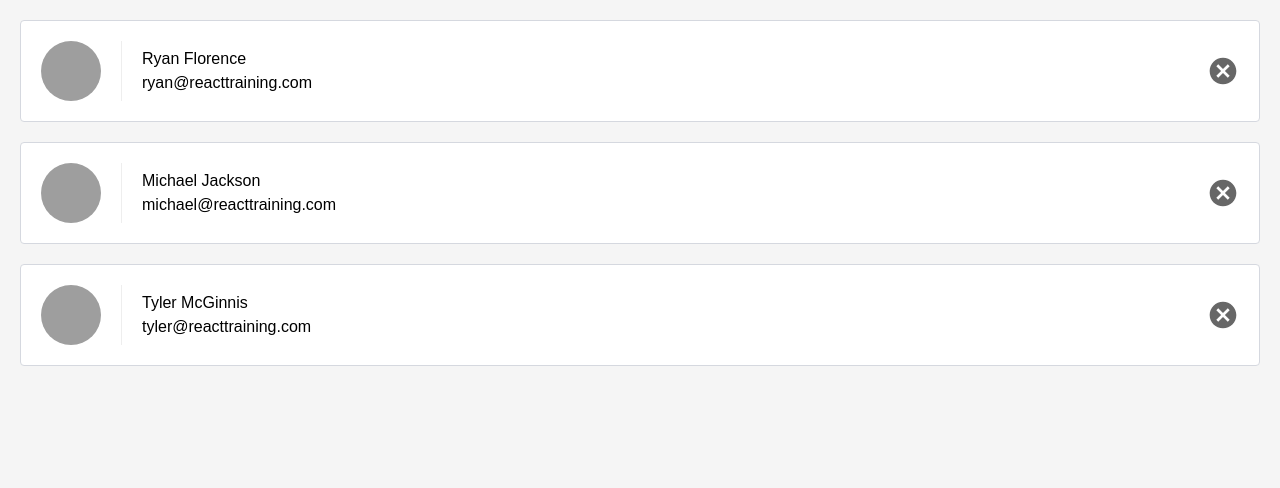
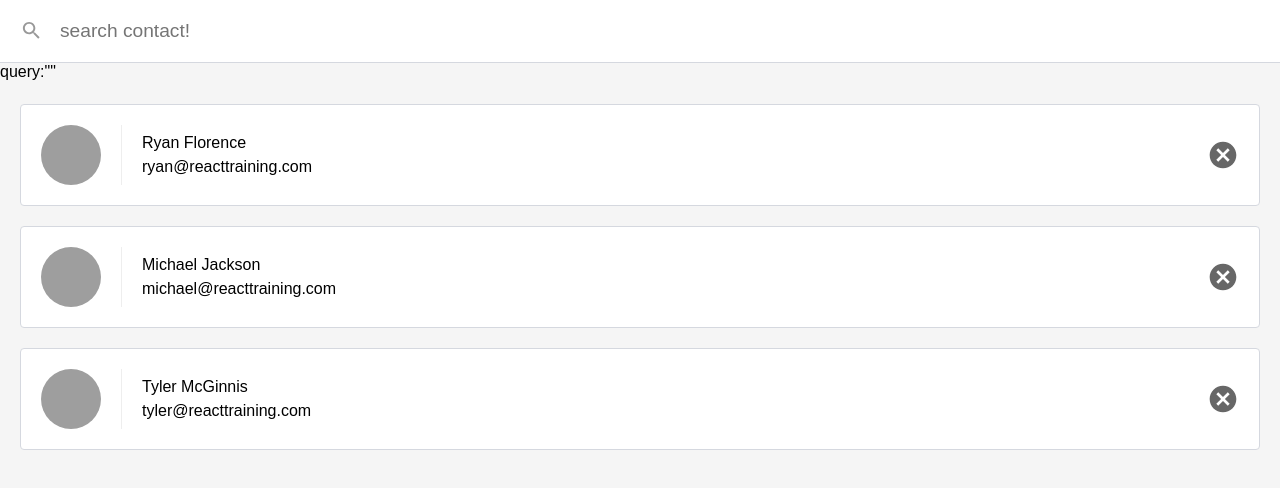
Before and after one commit to qwas3110/contacts, a React (Create React App) app: page / in a window 1280 px wide. Shown: the top 488 px of the page. Built offline with nearby package versions, Linux system fonts and the light colour scheme.

Commit message:
Convert ListContacts to a controlled component with a search field

```diff
--- a/package.json
+++ b/package.json
@@ -3,6 +3,7 @@
   "version": "0.1.0",
   "private": true,
   "dependencies": {
+    "prop-types": "^15.7.2",
     "react": "^16.8.6",
     "react-dom": "^16.8.6",
     "react-scripts": "3.0.1"
--- a/src/App.js
+++ b/src/App.js
@@ -38,7 +38,9 @@ class App extends Component {
   render() {
     return (
       <div>
-          <ListContacts onDelectContact={this.removeContact} contacts={this.state.contacts} />
+          <ListContacts
+              onDelectContact={this.removeContact}
+              contacts={this.state.contacts} />
       </div>
     )
   }
--- a/src/listContacts.js
+++ b/src/listContacts.js
@@ -1,10 +1,37 @@
-// import React, { Component } from 'react';
-import React from 'react';
+import React, { Component } from 'react';
+import PropTypes from 'prop-types';
 
-function ListContacts(props) {
+
+class ListContacts extends Component {
+
+    static propTypes = {
+        contacts: PropTypes.array.isRequired,
+        onDelectContact: PropTypes.func.isRequired
+    };
+
+    state = {
+      query: ''
+    };
+
+    updateQuery = (query) => {
+        this.setState({query:query.trim()})
+    };
+
+    render() {
         return (
+            <div className='list-contacts'>
+                {'query:' + JSON.stringify(this.state.query)}
+                <div className='list-contacts-top'>
+                    <input
+                        type="text"
+                        className='search-contacts'
+                        placeholder={'search contact!'}
+                        value={this.state.query}
+                        onChange={(event) => this.updateQuery(event.target.value)}
+                    />
+                </div>
                 <ol className='contact-list'>
-            { props.contacts.map( (contact) => (
+                    { this.props.contacts.map( (contact) => (
                         <li key={contact.id} className='contact-list-item'>
                             <div className='contact-avatar'
                                  style={{
@@ -15,43 +42,20 @@ function ListContacts(props) {
                                 <p>{contact.name}</p>
                                 <p>{contact.email}</p>
                             </div>
-                    <button onClick={() => props.onDelectContact(contact)} className='contact-remove'>
+                            <button
+                                className='contact-remove'
+                                onClick={() => this.props.onDelectContact(contact)}
+                            >
                                 remove
                             </button>
                         </li>
                     )) }
                 </ol>
-    )
+            </div>
+        );
+    }
 }
 
 
 
-// class ListContacts extends Component {
-//
-//     render() {
-//         console.log('Props:',this.props);
-//         return (
-//             <ol className='contact-list'>
-//                 { this.props.contacts.map( (contact) => (
-//                     <li key={contact.id} className='contact-list-item'>
-//                         <div className='contact-avatar'
-//                              style={{
-//                                  backgroundImage: `url(${contact.avatarURL})`
-//                              }}
-//                         />
-//                         <div className='contact-details'>
-//                             <p>{contact.name}</p>
-//                             <p>{contact.email}</p>
-//                         </div>
-//                         <button className='contact-remove'>
-//                             remove
-//                         </button>
-//                     </li>
-//                 )) }
-//             </ol>
-//         );
-//     }
-// }
-
-
 export default ListContacts
```
Also changed, not shown: 1 other file (tests, documents, lock files or other folders). Lines whose indentation alone changed are shown as unchanged.
